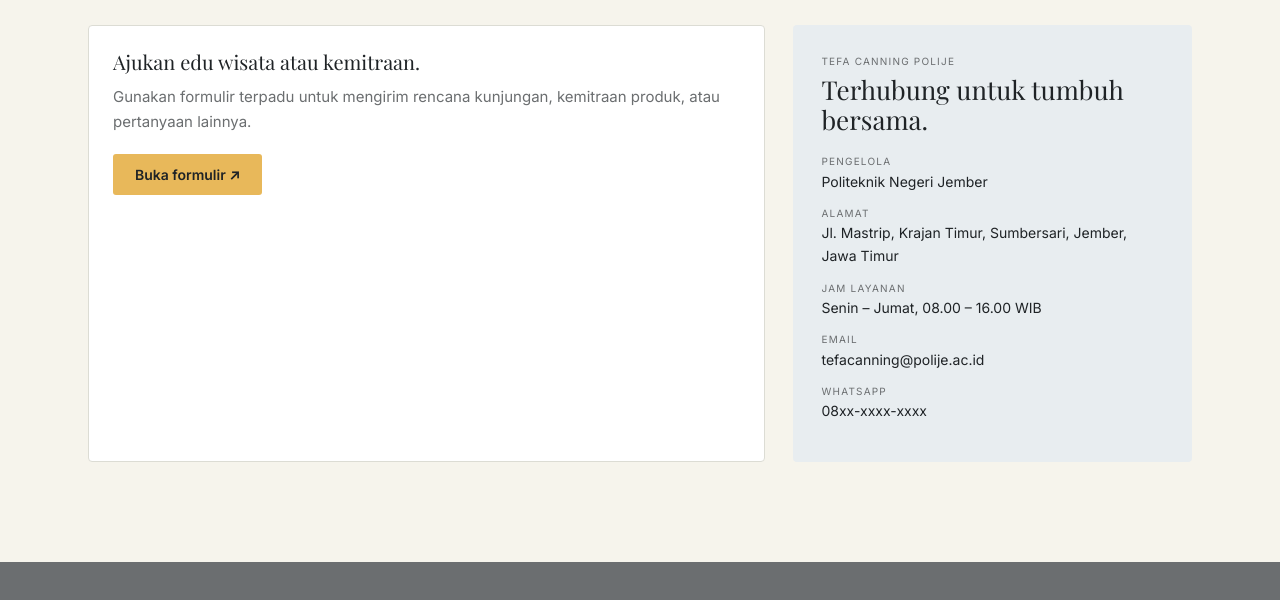
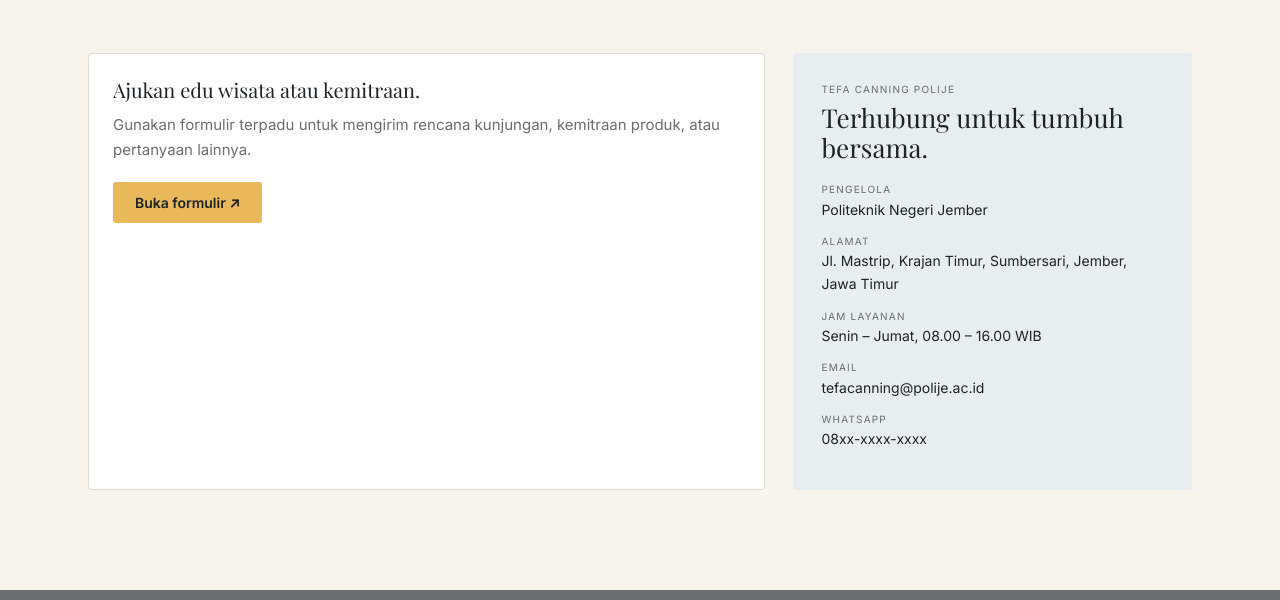
Before and after one commit to Rizwar1006/tefa_canning.github.io, a plain HTML site: page kontak.html in a window 1280 px wide. Shown: the part 640-1240 px from the top of the page. Drawn offline with nearby package versions, Linux system fonts and the light colour scheme.

Commit message:
fix: correct typo in margin property for image grid layout

```diff
--- a/css/style.css
+++ b/css/style.css
@@ -104,7 +104,7 @@ img {
   display: grid;
   gap: 28px;
   margin-bottom: 28px;
-  marguin-top: 28px;
+  margin-top: 28px;
 }
 
 .g2 {
```
